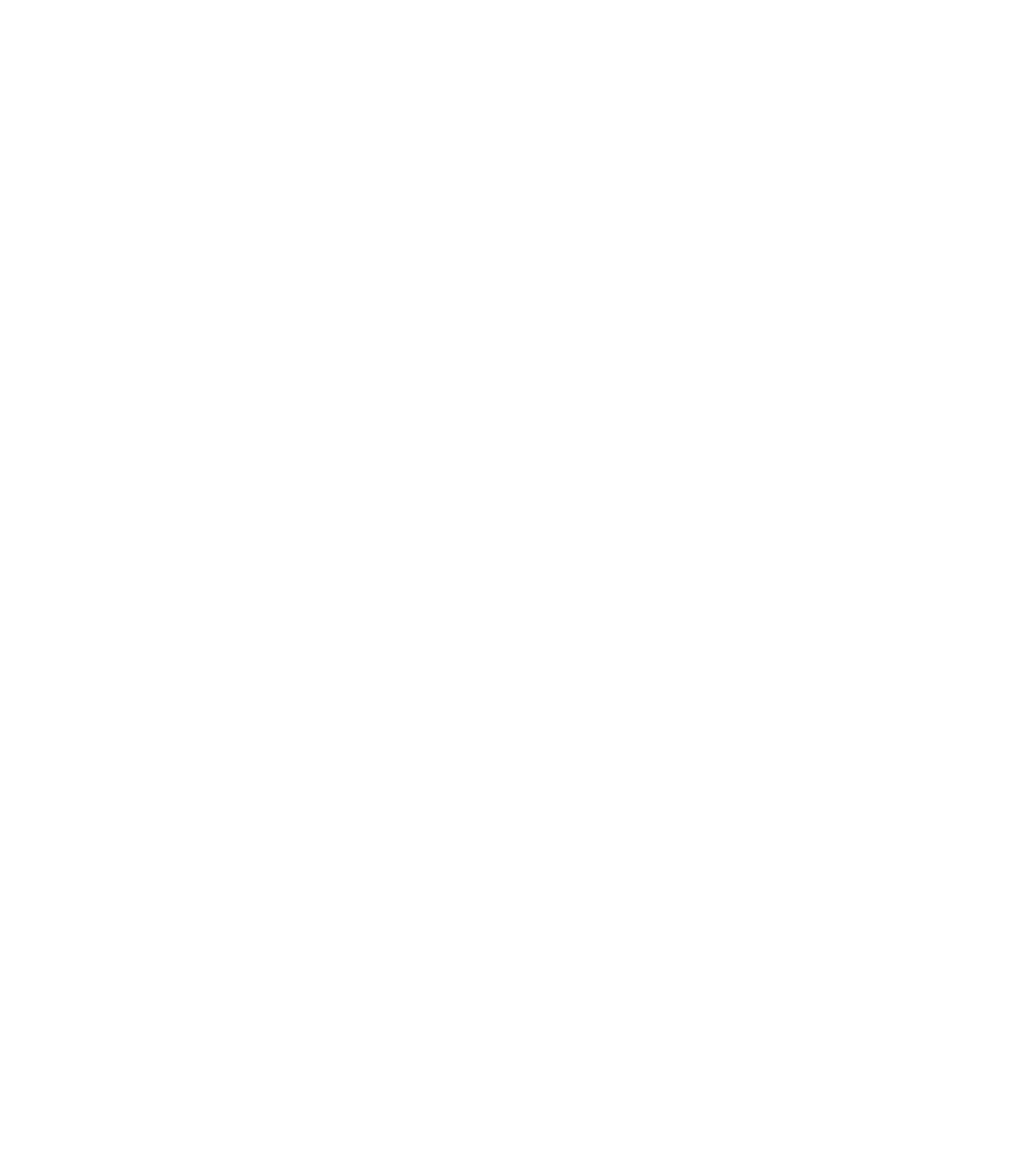
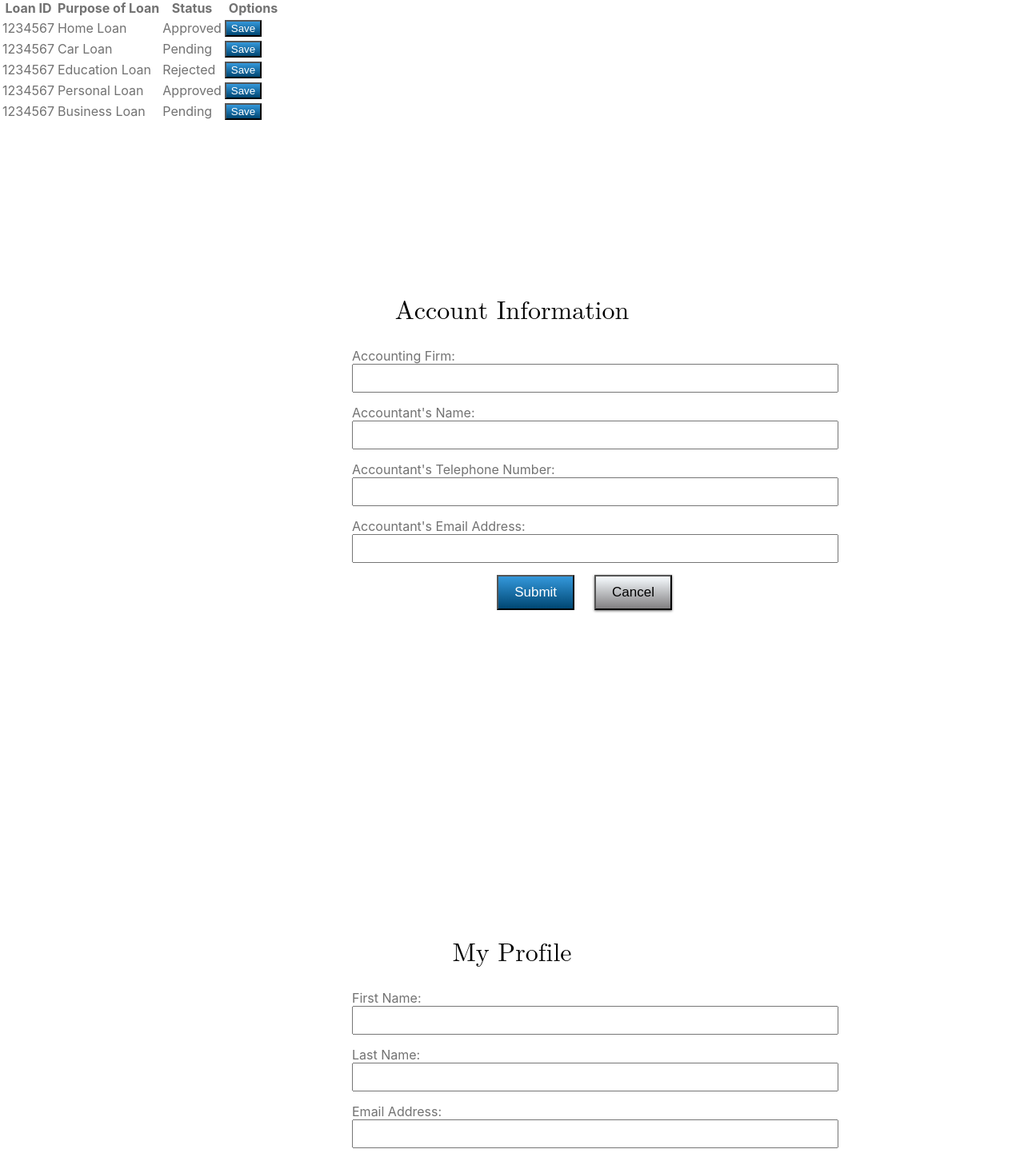
Before and after one commit to satishprof/ui-project, a React (Create React App) app in the folder usbank/: page / in a window 1280 px wide. Shown: the part 160-1612 px from the top of the page at 80% size. Before the commit the page ends 800 px from the top, so only its background shows below. Built offline with nearby package versions, Linux system fonts and the light colour scheme.

Commit message:
Basic UI layout

```diff
--- a/usbank/src/App.js
+++ b/usbank/src/App.js
@@ -1,10 +1,15 @@
 import logo from "./logo.svg";
 import "./App.css";
+import MyPRofile from "./Components/MyProfile";
+import Account from "./Components/AccountInfo";
+import Dashboard from "./Components/Dashboard";
 
 function App() {
   return (
     <>
-      <p>Helloooooooooooo </p>
+      <Dashboard />
+      <Account />
+      <MyPRofile />
     </>
   );
 }
--- /dev/null
+++ b/usbank/src/Components/AccountInfo.jsx
@@ -0,0 +1,78 @@
+import React from "react";
+import "./Profile.css";
+
+const Account = () => {
+  return (
+    <>
+      <div className="container-box">
+        <h2 className="heading-text">Account Information</h2>
+        <div className="form container">
+          <form>
+            <div>
+              <label htmlFor="accountingFirm" className="text-grey mb7">
+                Accounting Firm:
+              </label>
+              <input
+                type="text"
+                id="accountingFirm"
+                className="input-feild"
+                name="accountingFirm"
+                required
+              />
+            </div>
+
+            <div>
+              <label htmlFor="accountantsName" className="text-grey mb7">
+                Accountant's Name:
+              </label>
+              <input
+                type="text"
+                id="accountantsName"
+                className="input-feild"
+                name="accountantsName"
+                required
+              />
+            </div>
+
+            <div>
+              <label htmlFor="accountantsTelephone" className="text-grey mb7">
+                Accountant's Telephone Number:
+              </label>
+              <input
+                type="tel"
+                id="accountantsTelephone"
+                className="input-feild"
+                name="accountantsTelephone"
+                required
+              />
+            </div>
+
+            <div>
+              <label htmlFor="accountantsEmail" className="text-grey mb7">
+                Accountant's Email Address:
+              </label>
+              <input
+                type="email"
+                id="accountantsEmail"
+                className="input-feild"
+                name="accountantsEmail"
+                required
+              />
+            </div>
+
+            <div className="buttonSets">
+              <button className="btn-next btn-common" type="submit">
+                Submit
+              </button>
+              <button className="btn-cancel btn-common" type="button">
+                Cancel
+              </button>
+            </div>
+          </form>
+        </div>
+      </div>
+    </>
+  );
+};
+
+export default Account;
--- /dev/null
+++ b/usbank/src/Components/Dashboard.jsx
@@ -0,0 +1,52 @@
+import React, { useState } from "react";
+import "./Profile.css";
+
+const Dashboard = () => {
+  const [loanData, setLoanData] = useState([
+    { id: 1234567, purpose: "Home Loan", status: "Approved" },
+    { id: 1234567, purpose: "Car Loan", status: "Pending" },
+    { id: 1234567, purpose: "Education Loan", status: "Rejected" },
+    { id: 1234567, purpose: "Personal Loan", status: "Approved" },
+    { id: 1234567, purpose: "Business Loan", status: "Pending" },
+  ]);
+
+  const handleSave = (id) => {
+    console.log(`Saving data for loan ID: ${id}`);
+  };
+
+  return (
+    <div className="container">
+      <h2 className="heading-text text-grey">Loan Dashboard</h2>
+      <h4 className="heading-text-smaller text-grey">Welcome User</h4>
+      <table className="dashboard-table">
+        <thead>
+          <tr>
+            <th className="text-grey">Loan ID</th>
+            <th className="text-grey">Purpose of Loan</th>
+            <th className="text-grey">Status</th>
+            <th className="text-grey">Options</th>
+          </tr>
+        </thead>
+        <tbody>
+          {loanData.map((loan) => (
+            <tr key={loan.id}>
+              <td className="text-grey">{loan.id}</td>
+              <td className="text-grey">{loan.purpose}</td>
+              <td className="text-grey">{loan.status}</td>
+              <td>
+                <button
+                  className="btn-next"
+                  onClick={() => handleSave(loan.id)}
+                >
+                  Save
+                </button>
+              </td>
+            </tr>
+          ))}
+        </tbody>
+      </table>
+    </div>
+  );
+};
+
+export default Dashboard;
--- /dev/null
+++ b/usbank/src/Components/MyProfile.jsx
@@ -0,0 +1,82 @@
+import React from "react";
+import "./Profile.css";
+
+const MyProfile = () => {
+  return (
+    <>
+      <div className="container-box">
+        <h2 className="heading-text">My Profile</h2>
+        <div className="form container">
+          <form>
+            <div>
+              <label htmlFor="firstName" className="text-grey mb7">
+                First Name:
+              </label>
+              <input
+                type="text"
+                id="firstName"
+                className="input-feild"
+                name="firstName"
+                required
+              />
+            </div>
+
+            <div>
+              <label htmlFor="lastName" className="text-grey mb7">
+                Last Name:
+              </label>
+              <input
+                type="text"
+                className="input-feild"
+                id="lastName"
+                name="lastName"
+                required
+              />
+            </div>
+
+            <div>
+              <label htmlFor="email" className="text-grey mb7">
+                Email Address:
+              </label>
+              <input
+                type="email"
+                className="input-feild"
+                id="email"
+                name="email"
+                required
+              />
+            </div>
+
+            <div>
+              <label htmlFor="region" className="text-grey mb7">
+                Region:
+              </label>
+              <select
+                id="region"
+                className="input-feild"
+                name="region"
+                required
+              >
+                <option value="Chennai">Chennai</option>
+                <option value="Mumbai">Mumbai</option>
+                <option value="Delhi">Delhi</option>
+                <option value="Hyderabad">Hyderabad</option>
+              </select>
+            </div>
+
+            <div className="buttonSets">
+              <button className="btn-next btn-common" type="submit">
+                Next
+              </button>
+              <button className="btn-cancel btn-common" type="button">
+                Cancel
+              </button>
+            </div>
+          </form>
+        </div>
+      </div>
+    </>
+  );
+};
+
+export default MyProfile;
--- /dev/null
+++ b/usbank/src/Components/Profile.css
@@ -0,0 +1,70 @@
+.container-box {
+  display: flex;
+  flex-direction: column;
+  align-items: center;
+  justify-content: center;
+  height: 100vh;
+}
+
+.form {
+  width: 400px;
+}
+
+.form-group {
+  margin-bottom: 10px;
+}
+
+label {
+  display: block;
+}
+
+input {
+  width: 100%;
+}
+
+.btn-common {
+  font-family: Arial;
+  font-size: 17px;
+  padding: 10px 20px;
+  text-decoration: none;
+  -webkit-border-radius: 0;
+  -moz-border-radius: 0;
+  border-radius: 0px;
+}
+
+.btn-next {
+  background: #3498db;
+  background-image: linear-gradient(to bottom, #3498db, #004773);
+  color: #ffffff;
+  margin-right: 25px;
+}
+.btn-cancel {
+  background: #f7fcff;
+  background-image: linear-gradient(to bottom, #f7fcff, #828082);
+  color: #000000;
+  -webkit-box-shadow: 0px 1px 3px #666666;
+  -moz-box-shadow: 0px 1px 3px #666666;
+  box-shadow: 0px 1px 3px #666666;
+}
+.text-grey {
+  color: rgb(114, 114, 114);
+}
+.heading-text {
+  font-family: math;
+  font-weight: 300;
+  font-size: xx-large;
+}
+.heading-text-smaller {
+  font-family: math;
+  font-weight: 180;
+  font-size: x-large;
+}
+.input-feild {
+  margin-bottom: 15px;
+  width: 150%;
+  height: 30px;
+}
+.buttonSets {
+  display: flex;
+  justify-content: flex-end;
+}
```
